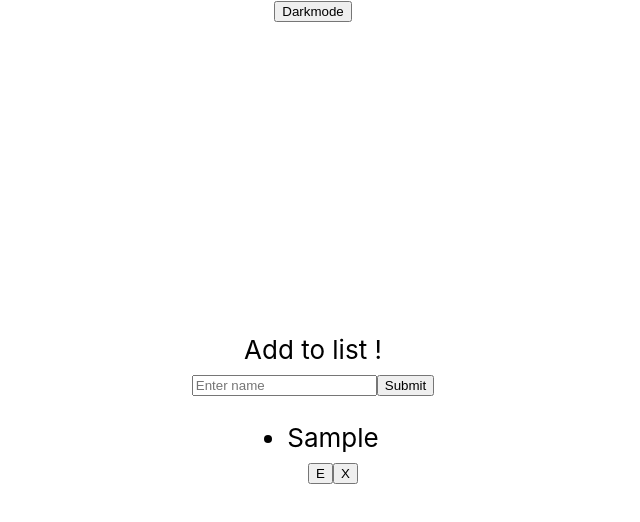
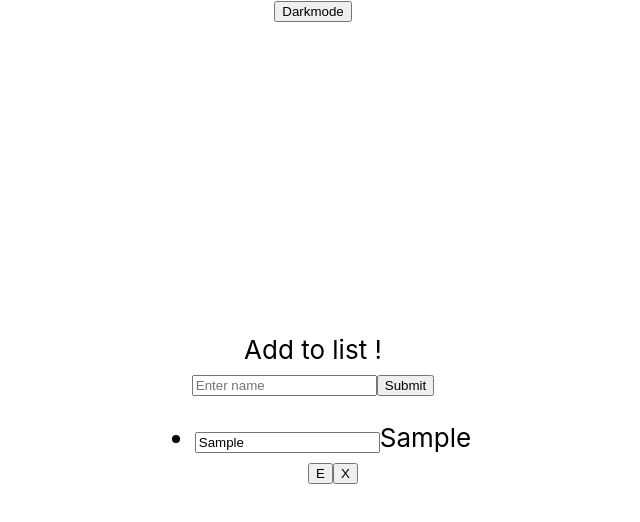
Before and after one commit to Thomas-2003/todo-list, a React (Create React App) app: page / in a window 1280 px wide. Both pictures are taken after typing "Sample" into the empty fields and a click on the button "Submit". Shown: the top 522 px of the page, without its empty margins (327-967 px from the left). Built offline with nearby package versions, Linux system fonts and the light colour scheme; the HTML template or start-up script is replaced by a standard one.

Commit message:
hacky way to access not yet renderd ref through timeout

```diff
--- a/src/Userlist.jsx
+++ b/src/Userlist.jsx
@@ -1,44 +1,30 @@
 
-import React, { useState, useEffect, useMemo, useRef } from 'react'
+import React, { useState, createRef } from 'react'
 function Userlist(props) {
-    const inputRefs = useRef([]);
-
-
-
+    const lineRefs = React.useRef([]);
+    lineRefs.current = props.stateNames.map((_, i) => lineRefs.current[i] ?? createRef());
     const [edit, setEdit] = useState("")
-    const [title, setTitle] = useState("")
-    // inputRefs.current = props.stateNames.map((element, i) => inputRefs.current[i] ?? createRef());
-    const refsById = {}
-    props.stateNames.forEach((item, index) => {
-        refsById[index] = React.createRef(null)
-    })
     return <ul className={`list-group w-100`}>{props.stateNames.map((todo, index) => (
         <li key={index} className={`list-group-item d-flex justify-content-between align-items-center  ${props.darkmode ? `list-group-item-dark bg-dark text-white border-white` : ``} ${edit === index ? `ps-1` : ``}`}>
-            {edit === index ? (
-                <>
-                    <input ref={refsById[index]} className={`form-control ${props.darkmode ? `bg-dark text-light` : ``}`} onChange={e => {
-                        console.log(e)
-                    }} value={todo.title} />
-                </>
-            ) : (
-                <>
-                    <span className="me-3">{todo.title}</span>
-                </>
-            )}
+
+            <input ref={lineRefs.current[index]} className={`form-control ${props.darkmode ? `bg-dark text-light` : ``} ${edit === index ? `` : `d-none`}`} value={todo.title} />
+
+            <span className={`me-3  ${edit === index ? `d-none` : ``}`}>{todo.title}</span>
+
             <div className='d-flex'>
                 {edit === index ? (
                     <>
                         <button className="btn btn-outline-success" onClick={(e) => {
                             setEdit(index)
-                            //  inputRefs[todo.id].focus();
                         }}>S</button>
                     </>
                 ) : (
                     <>
                         <button className="btn btn-outline-info" onClick={(e) => {
                             setEdit(index)
-                            console.log(refsById[index])
-                            // inputRefs.current[index].current.focus();
+                            setTimeout(() => {
+                                lineRefs.current[index].current.focus();
+                            }, 1);
                         }}>E</button>
                     </>
                 )}
```
